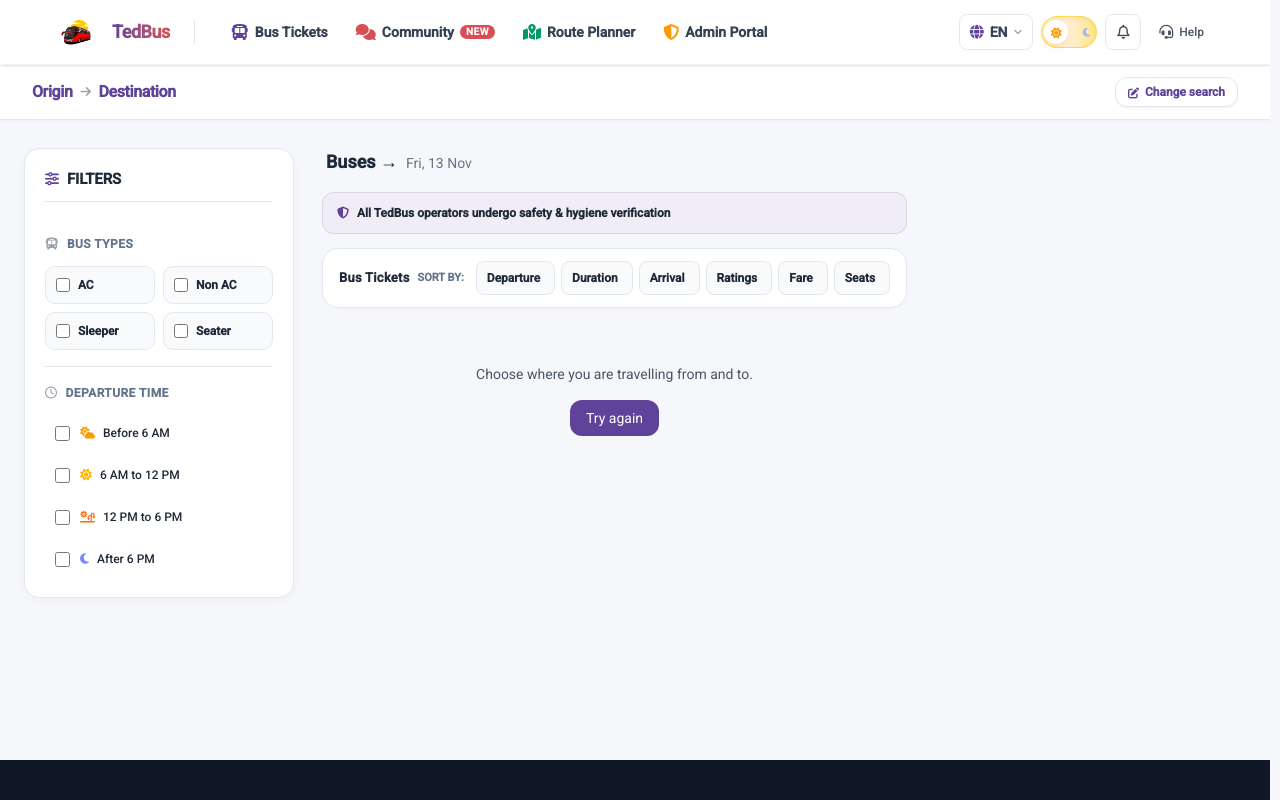
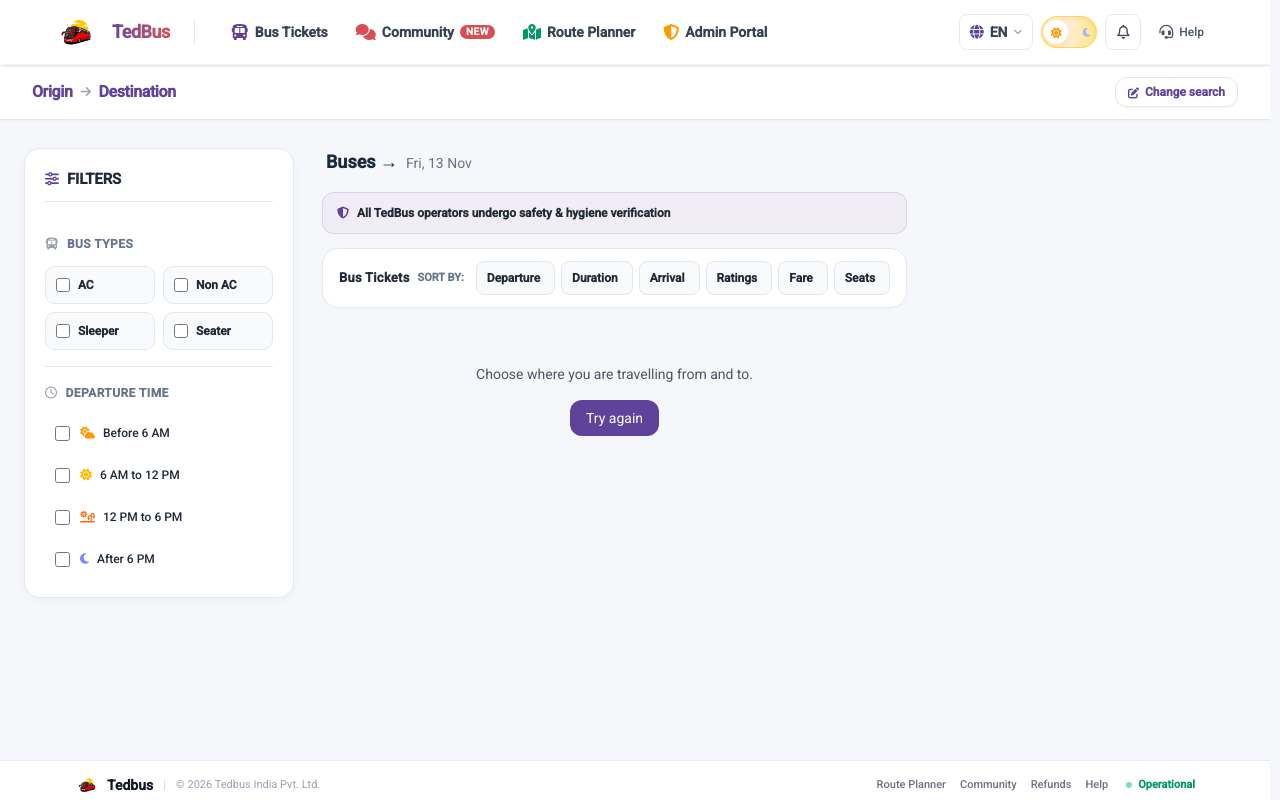
Before and after one commit to 1Manojkumar1/TedBus, an Angular app in the folder frontend/: page /selectbus in a window 1280 px wide. Built offline with nearby package versions, Linux system fonts and the light colour scheme.

Commit message:
feat(footer): implement senior UX context-aware footer with mobile accordions and distraction-free checkout

```diff
--- a/frontend/src/app/Component/footer/footer.html
+++ b/frontend/src/app/Component/footer/footer.html
@@ -1,115 +1,228 @@
-<footer class="flex flex-col bg-gray-900 pt-16 pb-24 md:pb-8 items-center" (click)="handleclick($event)">
-    <div class="flex flex-col-reverse md:text-sm text-xs md:flex-col w-full px-6 md:px-0 md:w-[80%] max-w-[1300px]">
+<!-- 1. CHECKOUT / PAYMENT MODE: Distraction-Free Trust & Security Bar -->
+@if (footerMode() === 'payment') {
+  <footer class="bg-slate-900 border-t border-slate-800 text-slate-400 py-3.5 pb-20 md:pb-4 transition-colors">
+    <div class="max-w-6xl mx-auto px-4 flex flex-col md:flex-row items-center justify-between gap-3 text-xs">
+      <!-- 256-Bit SSL badge -->
+      <div class="flex items-center gap-2 text-emerald-400 font-semibold text-xs">
+        <mat-icon class="text-[17px] w-4.5 h-4.5 leading-4.5">lock</mat-icon>
+        <span>256-Bit Bank-Grade SSL Encrypted Checkout</span>
+      </div>
 
-        <div class="flex justify-between flex-col md:flex-row gap-8 flex-wrap">
-            <ul class="flex flex-col gap-1.5 min-w-[140px]">
-                <li class="text-white font-bold text-base mb-2">{{ 'FOOTER.TOP_RTCS' | translate }}</li>
-                <li><a class="text-gray-400 hover:text-white transition-colors duration-200" href="">APSRTC</a></li>
-                <li><a class="text-gray-400 hover:text-white transition-colors duration-200" href="">GSRTC</a></li>
-                <li><a class="text-gray-400 hover:text-white transition-colors duration-200" href="">MSRTC</a></li>
-                <li><a class="text-gray-400 hover:text-white transition-colors duration-200" href="">TNSTC</a></li>
-                <li><a class="text-[#5F4299] hover:text-[#7b5fbb] transition-colors duration-200 font-medium" href="">{{ 'FOOTER.VIEW_ALL' | translate }}</a></li>
-            </ul>
+      <!-- Payment Badges -->
+      <div class="flex items-center gap-2 text-slate-300 font-semibold text-[10px] sm:text-[11px] flex-wrap justify-center">
+        <span class="px-2 py-0.5 rounded bg-slate-800 border border-slate-700">UPI / QR</span>
+        <span class="px-2 py-0.5 rounded bg-slate-800 border border-slate-700">RuPay</span>
+        <span class="px-2 py-0.5 rounded bg-slate-800 border border-slate-700">Visa</span>
+        <span class="px-2 py-0.5 rounded bg-slate-800 border border-slate-700">Mastercard</span>
+        <span class="px-2 py-0.5 rounded bg-slate-800 border border-slate-700">NetBanking</span>
+      </div>
 
-            <ul class="flex flex-col gap-1.5 min-w-[140px]">
-                <li class="text-white font-bold text-base mb-2">{{ 'FOOTER.OTHERS' | translate }}</li>
-                <li><a class="text-gray-400 hover:text-white transition-colors duration-200" href="">TSRTC</a></li>
-                <li><a class="text-gray-400 hover:text-white transition-colors duration-200" href="">SBSTC</a></li>
-                <li><a class="text-gray-400 hover:text-white transition-colors duration-200" href="">RSRTC</a></li>
-                <li><a class="text-gray-400 hover:text-white transition-colors duration-200" href="">Kerala RTC</a></li>
-                <li><a class="text-[#5F4299] hover:text-[#7b5fbb] transition-colors duration-200 font-medium" href="">{{ 'FOOTER.VIEW_ALL' | translate }}</a></li>
-            </ul>
+      <!-- Quick Trust Links -->
+      <div class="flex items-center gap-3 text-slate-400 text-[11px]">
+        <a routerLink="/cancellation" class="hover:text-purple-300 transition-colors">Refund Policy</a>
+        <span>·</span>
+        <a routerLink="/help" class="hover:text-purple-300 transition-colors">24/7 Support</a>
+        <span>·</span>
+        <span>&copy; 2026 Tedbus</span>
+      </div>
+    </div>
+  </footer>
+}
 
-            <ul class="flex flex-col gap-1.5 min-w-[160px]">
-                <li class="text-white font-bold text-base mb-2">{{ 'FOOTER.TOP_ROUTES' | translate }}</li>
-                <li><a class="text-gray-400 hover:text-white transition-colors duration-200" href="">Hyderabad to Bangalore Bus</a></li>
-                <li><a class="text-gray-400 hover:text-white transition-colors duration-200" href="">Bangalore to Chennai Bus</a></li>
-                <li><a class="text-gray-400 hover:text-white transition-colors duration-200" href="">Pune to Bangalore Bus</a></li>
-                <li><a class="text-gray-400 hover:text-white transition-colors duration-200" href="">Mumbai to Bangalore Bus</a></li>
-                <li><a class="text-[#5F4299] hover:text-[#7b5fbb] transition-colors duration-200 font-medium" href="">{{ 'FOOTER.VIEW_ALL' | translate }}</a></li>
-            </ul>
+<!-- 2. APP / WORKFLOW PAGES MODE: Sleek 1-Line Utility Footer -->
+@else if (footerMode() === 'minimal') {
+  <footer class="bg-white dark:bg-slate-950 border-t border-gray-200/80 dark:border-slate-800/80 text-gray-500 dark:text-slate-400 py-3 pb-20 md:pb-3.5 transition-colors">
+    <div class="max-w-6xl mx-auto px-4 flex flex-col sm:flex-row items-center justify-between gap-2.5 text-xs">
+      <!-- Brand & Copyright -->
+      <div class="flex items-center gap-2.5">
+        <a routerLink="/" class="flex items-center gap-2 group">
+          <img class="w-6 h-auto" src="assets/red-bus-with-word-bus-it_600323-482.avif" alt="Tedbus">
+          <span class="font-extrabold text-sm text-gray-900 dark:text-gray-100 group-hover:text-[#5F4299] dark:group-hover:text-purple-300 transition-colors">Tedbus</span>
+        </a>
+        <span class="text-gray-300 dark:text-slate-700">|</span>
+        <span class="text-[11px] text-gray-400 dark:text-slate-500">&copy; 2026 Tedbus India Pvt. Ltd.</span>
+      </div>
 
-            <ul class="flex flex-col gap-1.5 min-w-[140px]">
-                <li class="text-white font-bold text-base mb-2">{{ 'FOOTER.TOP_CITIES' | translate }}</li>
-                <li><a class="text-gray-400 hover:text-white transition-colors duration-200" href="">Hyderabad Bus Tickets</a></li>
-                <li><a class="text-gray-400 hover:text-white transition-colors duration-200" href="">Bangalore Bus Tickets</a></li>
-                <li><a class="text-gray-400 hover:text-white transition-colors duration-200" href="">Chennai Bus Tickets</a></li>
-                <li><a class="text-gray-400 hover:text-white transition-colors duration-200" href="">Pune Bus Tickets</a></li>
-                <li><a class="text-[#5F4299] hover:text-[#7b5fbb] transition-colors duration-200 font-medium" href="">{{ 'FOOTER.VIEW_ALL' | translate }}</a></li>
-            </ul>
+      <!-- App Quick Links -->
+      <div class="flex items-center gap-3.5 text-[11px] flex-wrap justify-center font-medium">
+        <a routerLink="/route-planner" class="hover:text-[#5F4299] dark:hover:text-purple-300 transition-colors">Route Planner</a>
+        <a routerLink="/community" class="hover:text-[#5F4299] dark:hover:text-purple-300 transition-colors">Community</a>
+        <a routerLink="/cancellation" class="hover:text-[#5F4299] dark:hover:text-purple-300 transition-colors">Refunds</a>
+        <a routerLink="/help" class="hover:text-[#5F4299] dark:hover:text-purple-300 transition-colors">Help</a>
+        <div class="flex items-center gap-1.5 text-emerald-600 dark:text-emerald-400 text-[11px] font-semibold pl-1">
+          <span class="w-1.5 h-1.5 rounded-full bg-emerald-500 animate-pulse"></span>
+          <span class="hidden md:inline">Operational</span>
+        </div>
+      </div>
+    </div>
+  </footer>
+}
 
-            <ul class="flex flex-col gap-1.5 min-w-[140px]">
-                <li class="text-white font-bold text-base mb-2">TedRail</li>
-                <li><a class="text-gray-400 hover:text-white transition-colors duration-200" href="">Book Train Tickets</a></li>
-                <li><a class="text-gray-400 hover:text-white transition-colors duration-200" href="">PNR Status</a></li>
-                <li><a class="text-gray-400 hover:text-white transition-colors duration-200" href="">Live Train Status</a></li>
-                <li><a class="text-gray-400 hover:text-white transition-colors duration-200" href="">Train Seat Availability</a></li>
-                <li><a class="text-gray-400 hover:text-white transition-colors duration-200" href="">Trains between Stations</a></li>
-            </ul>
+<!-- 3. LANDING PAGE MODE: Modern 4-Column Footer with Mobile Collapsible Accordions -->
+@else {
+  <footer class="bg-slate-900 text-slate-300 pt-12 pb-24 md:pb-10 transition-colors" (click)="handleclick($event)">
+    <div class="max-w-6xl mx-auto px-4 md:px-8">
+
+      <!-- DESKTOP 4-COLUMN GRID (Hidden on mobile) -->
+      <div class="hidden md:grid md:grid-cols-4 gap-8 pb-10 border-b border-slate-800 text-xs">
+        <!-- Col 1: Brand & Value Prop -->
+        <div class="space-y-3.5">
+          <div class="flex items-center gap-2.5">
+            <img class="w-10 h-auto" src="assets/red-bus-with-word-bus-it_600323-482.avif" alt="Tedbus">
+            <span class="font-black text-xl text-white tracking-tight">Tedbus</span>
+          </div>
+          <p class="text-slate-400 text-xs leading-relaxed">
+            India's premier smart bus booking network connecting 180+ intercity routes. Verified operators, live GPS tracking, instant refunds, and 24/7 traveler care.
+          </p>
+          <div class="flex items-center gap-2 text-[11px] text-emerald-400 font-semibold pt-1">
+            <mat-icon class="text-[16px] w-4 h-4 leading-4 text-emerald-400">verified</mat-icon>
+            <span>Verified Fleet & Operator Safety</span>
+          </div>
         </div>
 
-        <hr class="my-10 border-gray-700">
-
-        <div class="flex justify-between flex-col md:flex-row gap-8">
-            <div class="flex flex-col gap-3 md:w-[25%]">
-                <div>
-                    <img class="w-28" src="assets/red-bus-with-word-bus-it_600323-482.avif" alt="">
-                </div>
-                <p class="text-gray-400 leading-relaxed">TedBus is an advanced online bus ticket booking platform connecting travelers across 180+ intercity routes in India. Enjoy verified operator ratings, real-time seat selection, authentic passenger reviews, and secure digital payments.</p>
-            </div>
-
-            <ul class="flex flex-col gap-1.5 min-w-[140px]">
-                <li class="text-white font-bold text-base mb-2">About tedbus</li>
-                <li><a class="text-gray-400 hover:text-white transition-colors duration-200" href="">About us</a></li>
-                <li><a class="text-gray-400 hover:text-white transition-colors duration-200" href="">Investor Relations</a></li>
-                <li><a class="text-gray-400 hover:text-white transition-colors duration-200" href="">Contact us</a></li>
-                <li><a class="text-gray-400 hover:text-white transition-colors duration-200" href="">Mobile version</a></li>
-                <li><a class="text-gray-400 hover:text-white transition-colors duration-200" href="">tedbus on mobile</a></li>
-                <li><a class="text-gray-400 hover:text-white transition-colors duration-200" href="">Sitemap</a></li>
-                <li><a class="text-gray-400 hover:text-white transition-colors duration-200" href="">Offers</a></li>
-                <li><a class="text-gray-400 hover:text-white transition-colors duration-200" href="">Careers</a></li>
-                <li><a class="text-gray-400 hover:text-white transition-colors duration-200" href="">Values</a></li>
-            </ul>
-
-            <ul class="flex flex-col gap-1.5 min-w-[140px]">
-                <li class="text-white font-bold text-base mb-2">Info</li>
-                <li><a class="text-gray-400 hover:text-white transition-colors duration-200" href="">T&C</a></li>
-                <li><a class="text-gray-400 hover:text-white transition-colors duration-200" href="">Privacy policy</a></li>
-                <li><a class="text-gray-400 hover:text-white transition-colors duration-200" href="">FAQ</a></li>
-                <li><a class="text-gray-400 hover:text-white transition-colors duration-200" href="">Blog</a></li>
-                <li><a class="text-gray-400 hover:text-white transition-colors duration-200" href="">Bus operator registration</a></li>
-                <li><a class="text-gray-400 hover:text-white transition-colors duration-200" href="">Agent registration</a></li>
-                <li><a class="text-gray-400 hover:text-white transition-colors duration-200" href="">Insurance partner</a></li>
-                <li><a class="text-gray-400 hover:text-white transition-colors duration-200" href="">User agreement</a></li>
-            </ul>
-
-            <ul class="flex flex-col gap-1.5 min-w-[140px]">
-                <li class="text-white font-bold text-base mb-2">Global Sites</li>
-                <li><a class="text-gray-400 hover:text-white transition-colors duration-200" href="">India</a></li>
-                <li><a class="text-gray-400 hover:text-white transition-colors duration-200" href="">Singapore</a></li>
-                <li><a class="text-gray-400 hover:text-white transition-colors duration-200" href="">Malaysia</a></li>
-                <li><a class="text-gray-400 hover:text-white transition-colors duration-200" href="">Indonesia</a></li>
-                <li><a class="text-gray-400 hover:text-white transition-colors duration-200" href="">Peru</a></li>
-                <li><a class="text-gray-400 hover:text-white transition-colors duration-200" href="">Colombia</a></li>
-            </ul>
-
-            <ul class="flex flex-col gap-1.5 min-w-[140px]">
-                <li class="text-white font-bold text-base mb-2">Our Partners</li>
-                <li><a class="text-gray-400 hover:text-white transition-colors duration-200" href="">Goibibo Bus</a></li>
-                <li><a class="text-gray-400 hover:text-white transition-colors duration-200" href="">Goibibo Hotels</a></li>
-                <li><a class="text-gray-400 hover:text-white transition-colors duration-200" href="">Makemytrip Bus</a></li>
-                <li><a class="text-gray-400 hover:text-white transition-colors duration-200" href="">Makemytrip Hotels</a></li>
-            </ul>
+        <!-- Col 2: Popular Bus Routes (Clickable) -->
+        <div class="space-y-3">
+          <h4 class="text-white font-extrabold text-sm uppercase tracking-wider">Top Routes</h4>
+          <ul class="space-y-2">
+            @for (route of popularRoutes; track route.from + route.to) {
+              <li>
+                <a href="#" (click)="searchRoute(route.from, route.to, $event)"
+                  class="text-slate-400 hover:text-white transition-colors flex items-center gap-1 group">
+                  <mat-icon class="text-[13px] w-3 h-3 leading-3 text-purple-400 group-hover:translate-x-0.5 transition-transform">arrow_forward</mat-icon>
+                  <span>{{ route.from }} to {{ route.to }} Bus</span>
+                </a>
+              </li>
+            }
+          </ul>
         </div>
 
-        <div class="border-t border-gray-700 mt-10 pt-6 flex flex-col md:flex-row items-center justify-between gap-4 text-gray-500 text-xs">
-            <p>&copy; 2025 Tedbus India Private Limited. All rights reserved.</p>
-            <div class="flex items-center gap-4">
-                <a class="hover:text-white transition-colors duration-200" href="">Privacy</a>
-                <a class="hover:text-white transition-colors duration-200" href="">Terms</a>
-                <a class="hover:text-white transition-colors duration-200" href="">Security</a>
-            </div>
+        <!-- Col 3: Discovery & Features -->
+        <div class="space-y-3">
+          <h4 class="text-white font-extrabold text-sm uppercase tracking-wider">Platform</h4>
+          <ul class="space-y-2 text-slate-400">
+            <li><a routerLink="/route-planner" class="hover:text-white transition-colors">Interactive Route Planner</a></li>
+            <li><a routerLink="/community" class="hover:text-white transition-colors">Traveler Community & Stories</a></li>
+            <li><a routerLink="/selectbus" class="hover:text-white transition-colors">Real-time Seat Selection</a></li>
+            <li><a routerLink="/cancellation" class="hover:text-white transition-colors">Instant Refund Guarantee</a></li>
+            <li><a routerLink="/help" class="hover:text-white transition-colors">Verified Operator Onboarding</a></li>
+          </ul>
         </div>
 
+        <!-- Col 4: Support & Legal -->
+        <div class="space-y-3">
+          <h4 class="text-white font-extrabold text-sm uppercase tracking-wider">Support & Trust</h4>
+          <ul class="space-y-2 text-slate-400">
+            <li><a routerLink="/help" class="hover:text-white transition-colors">24/7 Passenger Help Desk</a></li>
+            <li><a routerLink="/cancellation" class="hover:text-white transition-colors">Cancellation & Refund Policy</a></li>
+            <li><a routerLink="/help" class="hover:text-white transition-colors">Privacy & Data Security</a></li>
+            <li><a routerLink="/help" class="hover:text-white transition-colors">Passenger Terms of Service</a></li>
+            <li class="pt-1">
+              <span class="inline-flex items-center gap-1 text-[11px] text-purple-300 bg-purple-950/60 border border-purple-800/80 px-2.5 py-1 rounded-lg">
+                <mat-icon class="text-[14px] w-3.5 h-3.5 leading-3.5 text-amber-400">shield</mat-icon>
+                <span>Google OAuth Secured</span>
+              </span>
+            </li>
+          </ul>
+        </div>
+      </div>
+
+      <!-- MOBILE ACCORDION TREATMENT (md:hidden: Collapsible, eliminates infinite scroll) -->
+      <div class="md:hidden space-y-3 pb-6 border-b border-slate-800 text-xs">
+        <!-- Compact Mobile Brand Summary -->
+        <div class="flex items-center gap-2.5 pb-2">
+          <img class="w-8 h-auto" src="assets/red-bus-with-word-bus-it_600323-482.avif" alt="Tedbus">
+          <div>
+            <span class="font-extrabold text-base text-white">Tedbus</span>
+            <p class="text-[11px] text-slate-400">Smart bus booking across 180+ Indian routes</p>
+          </div>
+        </div>
+
+        <!-- Accordion 1: Top Routes -->
+        <div class="rounded-xl bg-slate-800/50 border border-slate-800 overflow-hidden">
+          <button type="button" (click)="toggleSection('routes')"
+            class="w-full flex items-center justify-between p-3 text-left font-bold text-white hover:bg-slate-800/80 transition-colors">
+            <span class="flex items-center gap-2">
+              <mat-icon class="text-[16px] w-4 h-4 leading-4 text-purple-400">directions_bus</mat-icon>
+              <span>Popular Bus Routes</span>
+            </span>
+            <mat-icon class="text-[18px] w-4.5 h-4.5 leading-4.5 text-slate-400 transition-transform"
+              [class.rotate-180]="isRoutesOpen()">expand_more</mat-icon>
+          </button>
+          @if (isRoutesOpen()) {
+            <ul class="px-3 pb-3 pt-1 space-y-2 border-t border-slate-800/60 bg-slate-900/40">
+              @for (route of popularRoutes; track route.from + route.to) {
+                <li>
+                  <a href="#" (click)="searchRoute(route.from, route.to, $event)"
+                    class="text-slate-300 hover:text-white transition-colors text-[11px] flex items-center gap-1.5 py-0.5">
+                    <mat-icon class="text-[12px] w-3 h-3 leading-3 text-purple-400">arrow_forward</mat-icon>
+                    <span>{{ route.from }} to {{ route.to }} Bus</span>
+                  </a>
+                </li>
+              }
+            </ul>
+          }
+        </div>
+
+        <!-- Accordion 2: Platform Features -->
+        <div class="rounded-xl bg-slate-800/50 border border-slate-800 overflow-hidden">
+          <button type="button" (click)="toggleSection('company')"
+            class="w-full flex items-center justify-between p-3 text-left font-bold text-white hover:bg-slate-800/80 transition-colors">
+            <span class="flex items-center gap-2">
+              <mat-icon class="text-[16px] w-4 h-4 leading-4 text-purple-400">layers</mat-icon>
+              <span>Platform & Features</span>
+            </span>
+            <mat-icon class="text-[18px] w-4.5 h-4.5 leading-4.5 text-slate-400 transition-transform"
+              [class.rotate-180]="isCompanyOpen()">expand_more</mat-icon>
+          </button>
+          @if (isCompanyOpen()) {
+            <ul class="px-3 pb-3 pt-1 space-y-2 text-[11px] text-slate-300 border-t border-slate-800/60 bg-slate-900/40">
+              <li><a routerLink="/route-planner" class="hover:text-white block py-0.5">Interactive Route Planner</a></li>
+              <li><a routerLink="/community" class="hover:text-white block py-0.5">Traveler Community & Stories</a></li>
+              <li><a routerLink="/selectbus" class="hover:text-white block py-0.5">Live Bus Seat Selection</a></li>
+              <li><a routerLink="/cancellation" class="hover:text-white block py-0.5">Instant Refund Guarantee</a></li>
+            </ul>
+          }
+        </div>
+
+        <!-- Accordion 3: Support & Policies -->
+        <div class="rounded-xl bg-slate-800/50 border border-slate-800 overflow-hidden">
+          <button type="button" (click)="toggleSection('legal')"
+            class="w-full flex items-center justify-between p-3 text-left font-bold text-white hover:bg-slate-800/80 transition-colors">
+            <span class="flex items-center gap-2">
+              <mat-icon class="text-[16px] w-4 h-4 leading-4 text-purple-400">help_outline</mat-icon>
+              <span>Support & Policies</span>
+            </span>
+            <mat-icon class="text-[18px] w-4.5 h-4.5 leading-4.5 text-slate-400 transition-transform"
+              [class.rotate-180]="isLegalOpen()">expand_more</mat-icon>
+          </button>
+          @if (isLegalOpen()) {
+            <ul class="px-3 pb-3 pt-1 space-y-2 text-[11px] text-slate-300 border-t border-slate-800/60 bg-slate-900/40">
+              <li><a routerLink="/help" class="hover:text-white block py-0.5">24/7 Passenger Help Desk</a></li>
+              <li><a routerLink="/cancellation" class="hover:text-white block py-0.5">Cancellation & Refund Policy</a></li>
+              <li><a routerLink="/help" class="hover:text-white block py-0.5">Privacy & Security Policies</a></li>
+              <li><a routerLink="/help" class="hover:text-white block py-0.5">Passenger Terms of Service</a></li>
+            </ul>
+          }
+        </div>
+      </div>
+
+      <!-- BOTTOM BAR: Clean, Minimal Copyright & Policy Badges -->
+      <div class="pt-6 flex flex-col md:flex-row items-center justify-between gap-3 text-slate-400 text-xs">
+        <p class="text-center md:text-left text-[11px]">
+          &copy; 2026 Tedbus India Private Limited. All rights reserved.
+        </p>
+
+        <div class="flex items-center gap-4 text-[11px]">
+          <a routerLink="/help" class="hover:text-white transition-colors">Privacy</a>
+          <span>·</span>
+          <a routerLink="/help" class="hover:text-white transition-colors">Terms</a>
+          <span>·</span>
+          <a routerLink="/cancellation" class="hover:text-white transition-colors">Refunds</a>
+          <span>·</span>
+          <a routerLink="/help" class="hover:text-white transition-colors">Security</a>
+        </div>
+      </div>
+
     </div>
-</footer>
+  </footer>
+}
--- a/frontend/src/app/Component/footer/footer.ts
+++ b/frontend/src/app/Component/footer/footer.ts
@@ -1,16 +1,78 @@
-import { Component, inject } from '@angular/core';
-import { Router } from '@angular/router';
-import { TranslatePipe } from '../../service/translate.pipe';
+import { Component, computed, inject, signal } from '@angular/core';
+import { CommonModule } from '@angular/common';
+import { Router, RouterModule, NavigationEnd } from '@angular/router';
+import { MatIconModule } from '@angular/material/icon';
+import { filter } from 'rxjs';
+
+export type FooterMode = 'full' | 'minimal' | 'payment';
 
 @Component({
   selector: 'app-footer',
   standalone: true,
-  imports: [TranslatePipe],
+  imports: [CommonModule, RouterModule, MatIconModule],
   templateUrl: './footer.html',
   styleUrl: './footer.css',
 })
 export class Footer {
   private readonly router = inject(Router);
+
+  readonly currentUrl = signal<string>(this.cleanUrl(this.router.url));
+
+  // Mobile accordion state for landing page footer
+  readonly isRoutesOpen = signal<boolean>(false);
+  readonly isCompanyOpen = signal<boolean>(false);
+  readonly isLegalOpen = signal<boolean>(false);
+
+  readonly popularRoutes = [
+    { from: 'Hyderabad', to: 'Bangalore' },
+    { from: 'Bangalore', to: 'Chennai' },
+    { from: 'Pune', to: 'Bangalore' },
+    { from: 'Mumbai', to: 'Goa' },
+    { from: 'Delhi', to: 'Agra' },
+  ];
+
+  constructor() {
+    this.router.events
+      .pipe(filter((event): event is NavigationEnd => event instanceof NavigationEnd))
+      .subscribe((event) => {
+        this.currentUrl.set(this.cleanUrl(event.urlAfterRedirects));
+      });
+  }
+
+  readonly footerMode = computed<FooterMode>(() => {
+    const url = this.currentUrl();
+    if (url === '/payment') {
+      return 'payment';
+    }
+    if (url === '' || url === '/') {
+      return 'full';
+    }
+    return 'minimal';
+  });
+
+  toggleSection(section: 'routes' | 'company' | 'legal'): void {
+    if (section === 'routes') {
+      this.isRoutesOpen.update((v) => !v);
+    } else if (section === 'company') {
+      this.isCompanyOpen.update((v) => !v);
+    } else if (section === 'legal') {
+      this.isLegalOpen.update((v) => !v);
+    }
+  }
+
+  searchRoute(from: string, to: string, event: Event): void {
+    event.preventDefault();
+    const today = new Date();
+    const dateStr = [
+      today.getFullYear(),
+      String(today.getMonth() + 1).padStart(2, '0'),
+      String(today.getDate()).padStart(2, '0'),
+    ].join('-');
+
+    this.router.navigate(['/selectbus'], {
+      queryParams: { from, to, date: dateStr },
+    });
+  }
 
   handleclick(event: MouseEvent): void {
     const target = event.target as HTMLElement | null;
@@ -25,4 +87,9 @@ export class Footer {
       this.router.navigateByUrl('/help');
     }
   }
+
+  private cleanUrl(rawUrl: string): string {
+    const path = rawUrl.split('?')[0].split('#')[0];
+    return path.replace(/\/+$/, '') || '/';
+  }
 }
```
